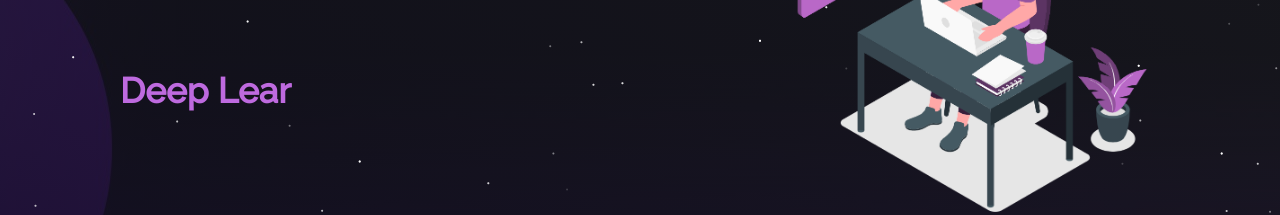
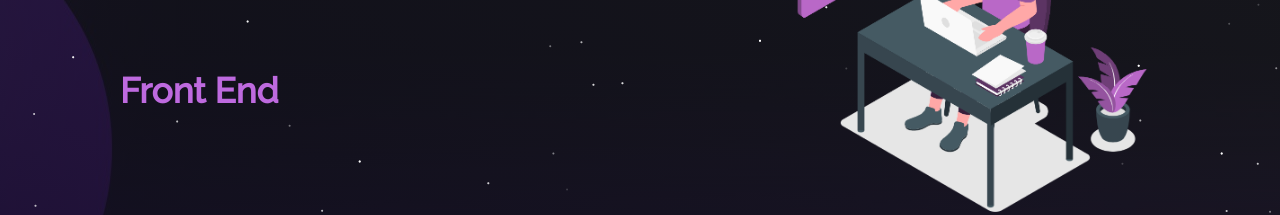
Before and after one commit to SANJANASOLANGA/WebPortfolio, a React (Create React App) app: page / in a window 1280 px wide. Shown: the part 368-583 px from the top of the page. Built offline with nearby package versions, Linux system fonts and the light colour scheme.

Commit message:
Added new postions

```diff
--- a/src/components/Home/Type.js
+++ b/src/components/Home/Type.js
@@ -7,9 +7,9 @@ function Type() {
       options={{
         strings: [
           "Developer",
-          "Deep Learning Engineer",
+          "Front End Developer",
           "MERN Stack Developer",
-          "Open Source Contributor",
+          "Mobile App Developer",
         ],
         autoStart: true,
         loop: true,
```
